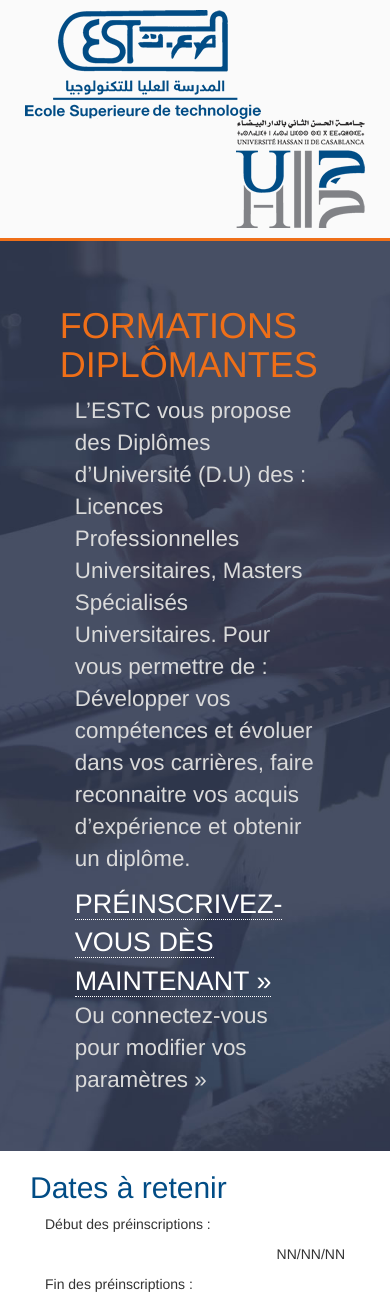
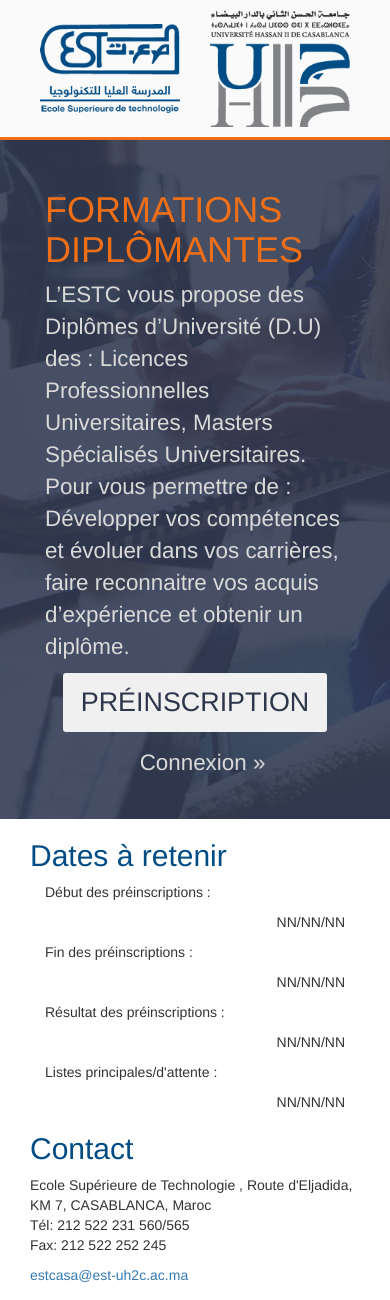
Before and after one commit to JairoDuarte/lpapplication, a Django app: page / in a window 390 px wide. Shown: the top 1300 px of the page. Run offline with Django 3.2, Linux system fonts and the light colour scheme; some libraries are stand-ins or nearby versions.

Commit message:
Amélioré le design mobile un peu

```diff
--- a/lp/static/lp/css/style.css
+++ b/lp/static/lp/css/style.css
@@ -4,10 +4,21 @@
     padding: 10px;
 }
 
+header img {
+    max-width: 100%;
+    height: auto;
+}
+
+@media (max-width: 767px) {
+    header .col-sm-6 {
+        text-align: center !important;
+    }
+}
+
 article.cover {
     background: #2e364b url('../img/cover.jpg') no-repeat no-repeat center center;
     background-size: cover;
-    padding: 2em;
+    padding: 30px 15px;
     color: #DADADA;
     font-size: 1.6em;
 }
@@ -22,10 +33,25 @@
 }
 
 article.cover .description a.fancy-link {
-    color: #FFF;
+    background-color: #F0F0F0;
+    color: #2e364b;
     text-transform: uppercase;
+    text-decoration: none;
     font-size: 1.2em;
-    border-bottom: 1px dotted #FFF;
+    border-radius: 3px;
+    padding: 10px 18px;
+    display: inline-block;
+}
+
+article.cover .description a.fancy-link:hover {
+    background-color: #FFF;
+    color: #EF6F18;
+}
+
+article.cover .description a.login-link {
+    margin-top: 15px;
+    margin-left: 15px;
+    display: inline-block;
 }
 
 h1 {
@@ -66,17 +92,15 @@
     border-left: none;
 }
 
-.field-note_a1 .widget, .field-note_a2 .widget {
-    width: 16.66666667%;
+@media (min-width: 992px) {
+    .field-note_a1 .widget, .field-note_a2 .widget {
+        width: 16.66666667%;
+    }
 }
 
-@media (min-width: 768px) and (max-width: 991px) {
+@media (min-width: 768px) and (max-width: 992px) {
     select#id_annee_s1, select#id_annee_s2, select#id_annee_s3, select#id_annee_s4 {
         margin: .5em 0;
-    }
-
-    .field-note_a1 .widget, .field-note_a2 .widget {
-        width: 66.66666667%;
     }
 }
 
--- a/lp/templates/lp/base.html
+++ b/lp/templates/lp/base.html
@@ -20,8 +20,8 @@
 <div id="container">
     <header class="clear-fix">
         <div class="container">
-            <img src="{% static 'lp/img/logo-estc.png' %}" alt="École Supérieure de Technologie de Casablanca" class="pull-left"/>
-            <img src="{% static 'lp/img/logo-uh2c.png' %}" alt="Université Hassan II de Casablanca" class="pull-right"/>
+            <div class="col-xs-6"><img src="{% static 'lp/img/logo-estc.png' %}" alt="École Supérieure de Technologie de Casablanca"/></div>
+            <div class="col-xs-6 text-right"><img src="{% static 'lp/img/logo-uh2c.png' %}" alt="Université Hassan II de Casablanca"/></div>
         </div>
     </header>
     {% block flashmessages %}
--- a/lp/templates/lp/index.html
+++ b/lp/templates/lp/index.html
@@ -4,11 +4,11 @@
 <article class="cover">
     <div class="container">
         <div class="description">
-            <h1>Formations diplômantes</h1>
+            <h1 class="col-lg-10 col-lg-offset-1">Formations diplômantes</h1>
             <p class="col-lg-10 col-lg-offset-1">L’ESTC vous propose des Diplômes d’Université (D.U) des : Licences Professionnelles Universitaires, Masters Spécialisés Universitaires. Pour vous permettre de : Développer vos compétences et évoluer dans vos carrières, faire reconnaitre vos acquis d’expérience et obtenir un diplôme.</p>
-            <p class="col-lg-10 col-lg-offset-1">
-                <a href="{% url 'lp:apply' %}" title="Formulaire d'inscription" class="fancy-link">Préinscrivez-vous dès maintenant »</a><br/>
-                <a href="{% url 'lp:login' %}" title="Formulaire de connexion" class="login-link">Ou connectez-vous pour modifier vos paramètres »</a><br/>
+            <p class="col-lg-12 text-center">
+                <a href="{% url 'lp:apply' %}" title="Formulaire d'inscription" class="fancy-link">Préinscription</a>
+                <a href="{% url 'lp:login' %}" title="Formulaire de connexion" class="login-link">Connexion »</a>
             </p>
         </div>
     </div>
--- a/lpapplication/settings.py
+++ b/lpapplication/settings.py
@@ -30,7 +30,7 @@
 # SECURITY WARNING: don't run with debug turned on in production!
 DEBUG = config.get('debug', 'DEBUG')
 
-ALLOWED_HOSTS = ['192.168.137.1']
+ALLOWED_HOSTS = ['192.168.137.1', 'localhost']
 
 
 # Application definition
```
Also changed, not shown: lp/static/lp/img/logo-estc.png, lp/static/lp/img/logo-uh2c.png.
